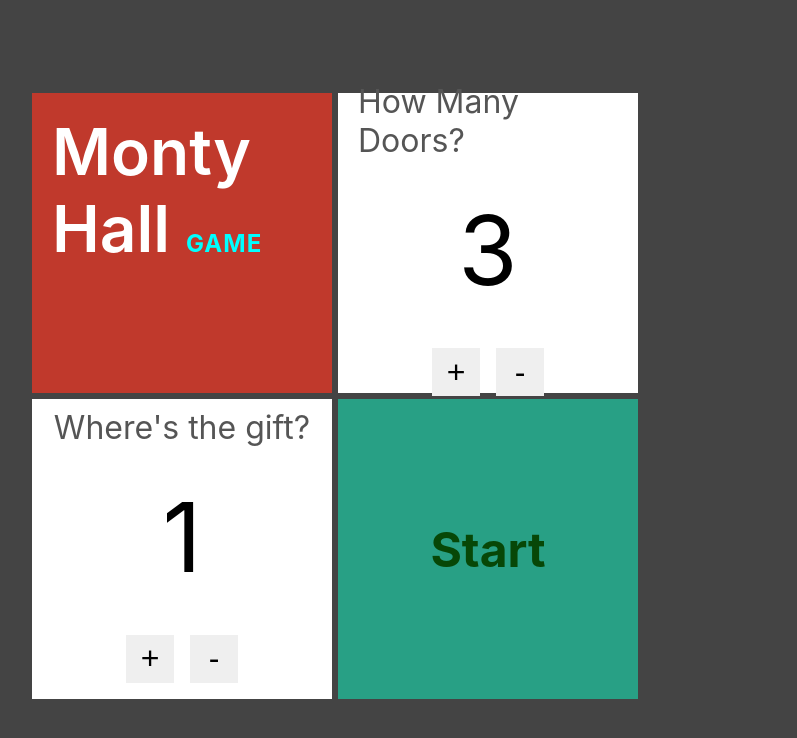
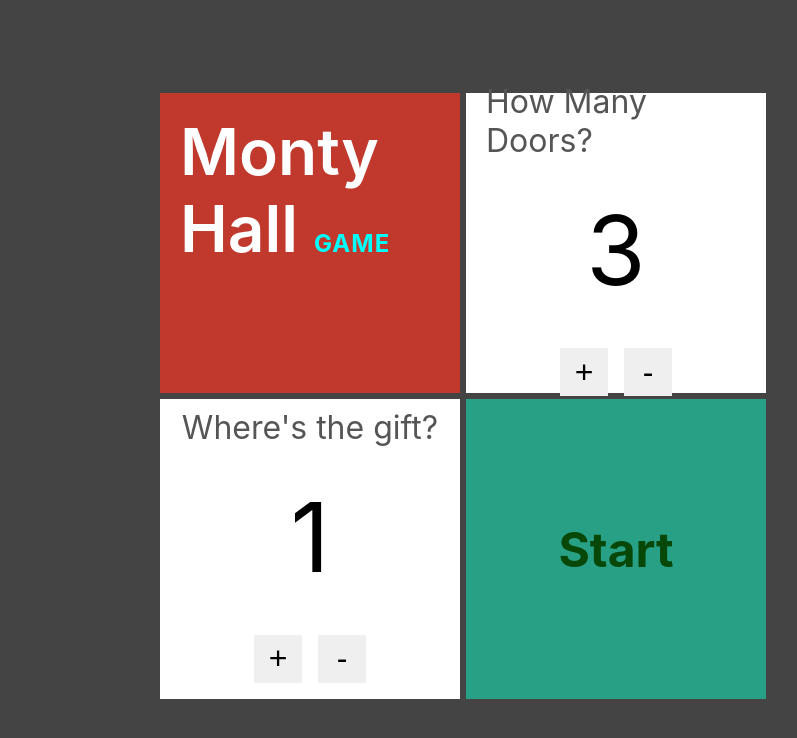
Before and after one commit to KayoRenato/MontyHallProblem, a Next.js app: page / in a window 1280 px wide. Shown: the top 738 px of the page, without its empty margins (177-974 px from the left). Built offline with nearby package versions, Linux system fonts and the light colour scheme.

Commit message:
Update decentralized element

```diff
--- a/styles/Form.module.css
+++ b/styles/Form.module.css
@@ -4,7 +4,6 @@
     justify-content: center;
     align-items: center;
     height: 100vh;
-    max-width: 80%;
 }
 
 @media only screen and (max-width: 700px) {
```
